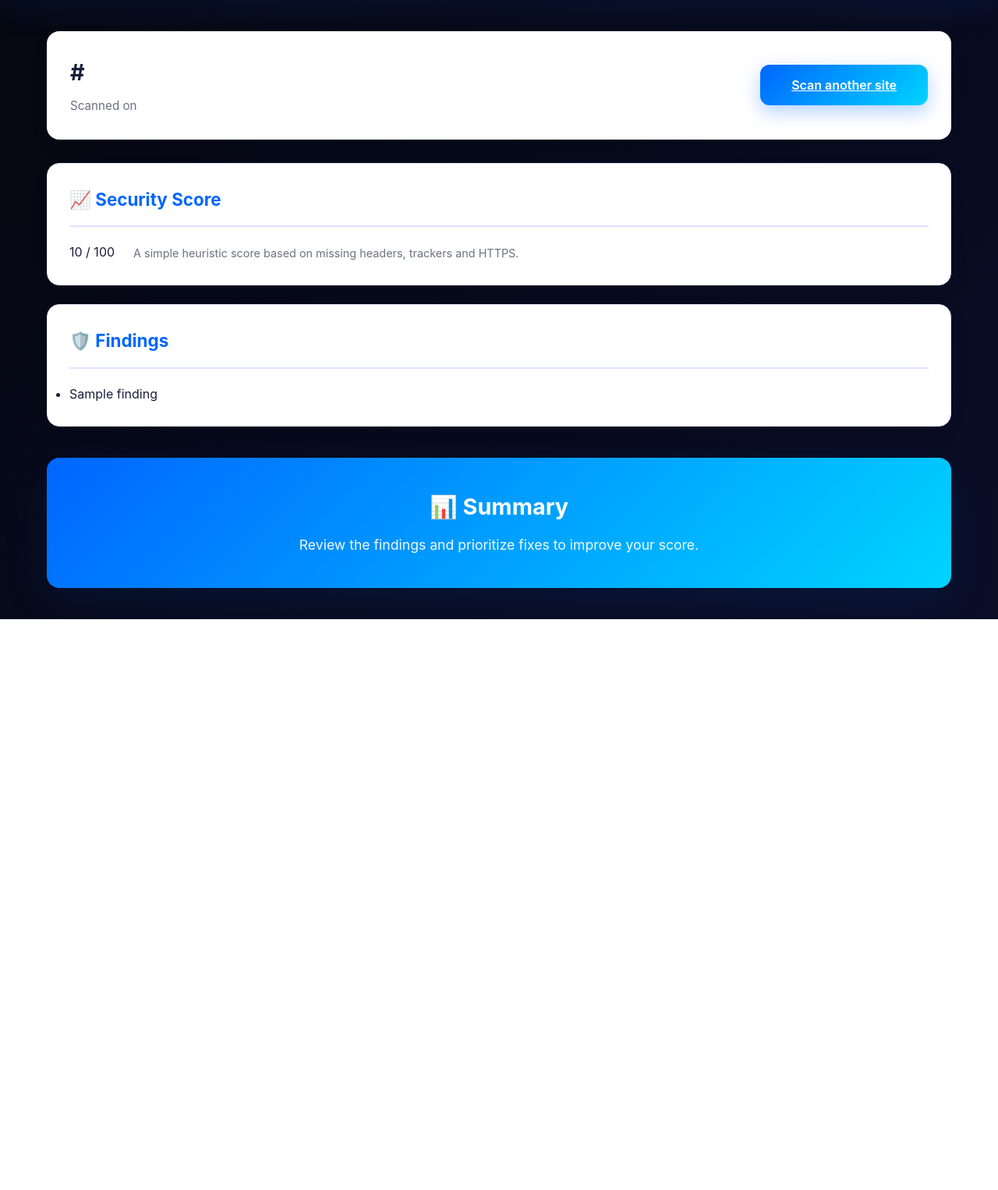
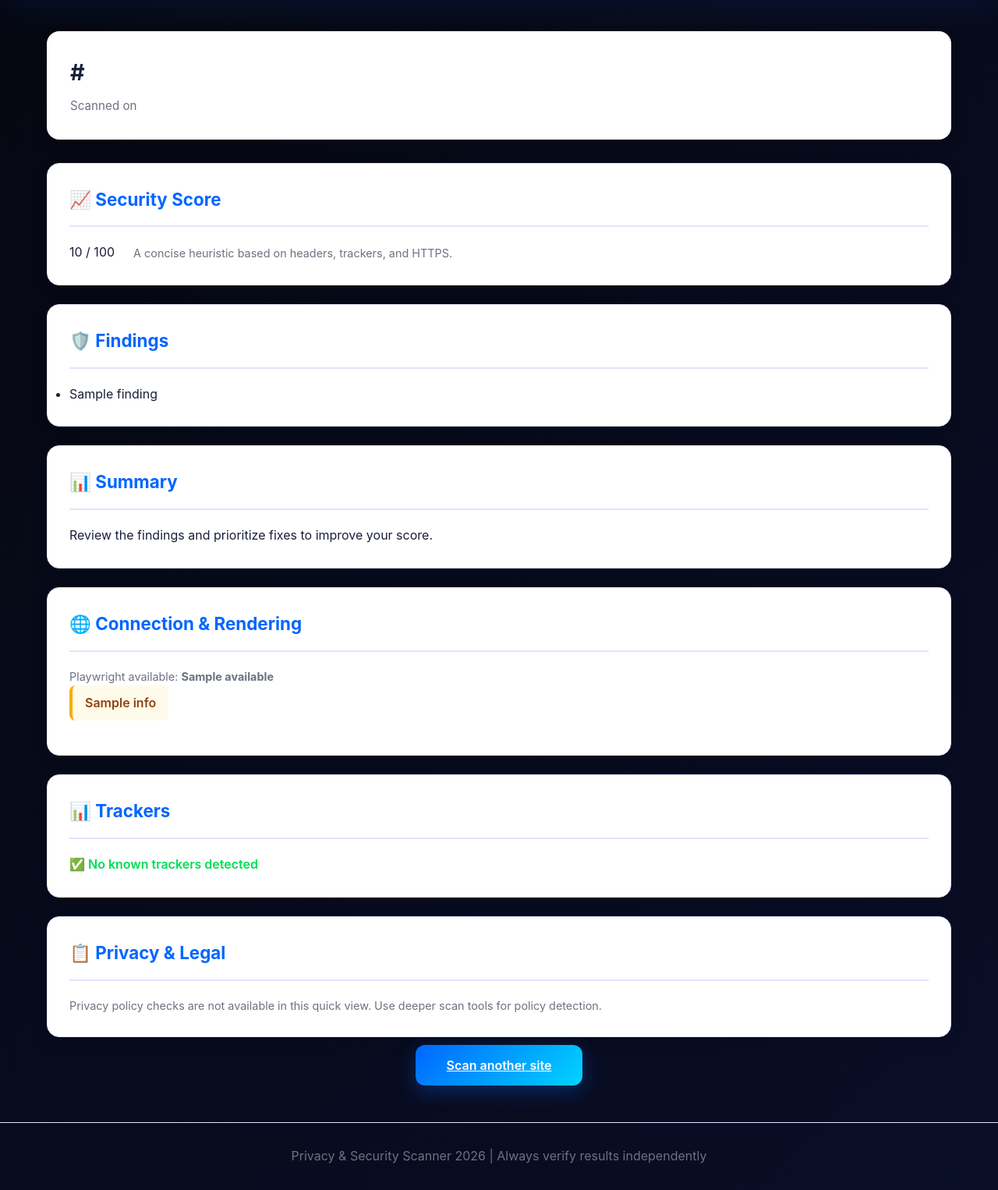
Before and after one commit to DilAw10/privacy-checker, a Flask app: template templates/result.html in a window 1280 px wide. Shown: the part 222-1748 px from the top of the page at 78% size. Before the commit the page ends 1016 px from the top, so only its background shows below. Run offline with Flask 3, Linux system fonts and the light colour scheme; the template is opened without the code that fills it: most values are stand-ins (such as "Sample title", 1, 10 or a date in 2020).

Commit message:
Refine results UI: remove header button, add footer 'Scan another site', add footer, fix tracker detection template

```diff
--- a/templates/result.html
+++ b/templates/result.html
@@ -27,11 +27,11 @@
                         <h2>{{ url }}</h2>
                         <p class="scan-time">Scanned on {{ (loop_time if loop_time is defined else '') }}</p>
                     </div>
-                    <div>
-                        <a class="btn-scan" href="/">Scan another site</a>
-                    </div>
                 </div>
 
+                <div class="grid">
+                    <!-- Left column -->
+                    <div class="col">
                         <!-- Security Score Card -->
                         <div class="result-card">
                             <div class="card-header"><h3>📈 Security Score</h3></div>
@@ -39,7 +39,7 @@
                             <div style="display:flex; align-items:center; gap:24px;">
                                 <div class="score {{ cls }}">{{ security_score }} / 100</div>
                                 <div>
-                            <p class="text-muted">A simple heuristic score based on missing headers, trackers and HTTPS.</p>
+                                    <p class="text-muted">A concise heuristic based on headers, trackers, and HTTPS.</p>
                                 </div>
                             </div>
                         </div>
@@ -58,16 +58,71 @@
                             {% endif %}
                         </div>
 
-                <div class="score-summary">
-                    <div class="score-section">
-                        <h3>📊 Summary</h3>
+                        <!-- Summary Card -->
+                        <div class="result-card">
+                            <div class="card-header"><h3>📊 Summary</h3></div>
                             <p>Review the findings and prioritize fixes to improve your score.</p>
                         </div>
                     </div>
 
-            </div>
+                    <!-- Right column -->
+                    <div class="col">
+                        <!-- Connection & Playwright -->
+                        <div class="result-card">
+                            <div class="card-header"><h3>🌐 Connection & Rendering</h3></div>
+                            <p class="text-muted">Playwright available: <strong>{{ playwright.available if playwright is defined else 'Unknown' }}</strong></p>
+                            {% if playwright and playwright.info %}
+                                <div class="status-badge warning">{{ playwright.info }}</div>
                             {% endif %}
                         </div>
+
+                        <!-- Trackers Card (derived from findings) -->
+                        <div class="result-card">
+                            <div class="card-header"><h3>📊 Trackers</h3></div>
+                            {% set tracker_list = [] %}
+                            {% for f in findings %}
+                                {% set lowered = f | lower %}
+                                {% if 'google' in lowered or 'analytics' in lowered or 'gtag' in lowered or 'ga(' in lowered %}
+                                    {% if 'Google Analytics' not in tracker_list %}{% set tracker_list = tracker_list + ['Google Analytics'] %}{% endif %}
+                                {% elif 'facebook' in lowered or 'fbq' in lowered %}
+                                    {% if 'Facebook Pixel' not in tracker_list %}{% set tracker_list = tracker_list + ['Facebook Pixel'] %}{% endif %}
+                                {% elif 'adsbygoogle' in lowered or 'adsense' in lowered %}
+                                    {% if 'Google AdSense' not in tracker_list %}{% set tracker_list = tracker_list + ['Google AdSense'] %}{% endif %}
+                                {% elif 'doubleclick' in lowered %}
+                                    {% if 'DoubleClick' not in tracker_list %}{% set tracker_list = tracker_list + ['DoubleClick'] %}{% endif %}
+                                {% endif %}
+                            {% endfor %}
+
+                            {% if tracker_list %}
+                                <div class="trackers-list">
+                                    {% for t in tracker_list %}
+                                        <div class="tracker-badge">{{ t }}</div>
+                                    {% endfor %}
+                                </div>
+                            {% else %}
+                                <p class="text-success">✅ No known trackers detected</p>
+                            {% endif %}
+                        </div>
+
+                        <!-- Privacy placeholder -->
+                        <div class="result-card">
+                            <div class="card-header"><h3>📋 Privacy & Legal</h3></div>
+                            <p class="text-muted">Privacy policy checks are not available in this quick view. Use deeper scan tools for policy detection.</p>
+                        </div>
+                    </div>
+                </div>
+            </div>
+
+            <div style="text-align:center; margin-top:24px;">
+                <a class="btn-scan" href="/">Scan another site</a>
+            </div>
+
+        {% endif %}
+    </div>
+
+    <footer>
+        <p>Privacy & Security Scanner 2026 | Always verify results independently</p>
+    </footer>
 
 
 </body>
```
Lines whose indentation alone changed are shown as unchanged.
